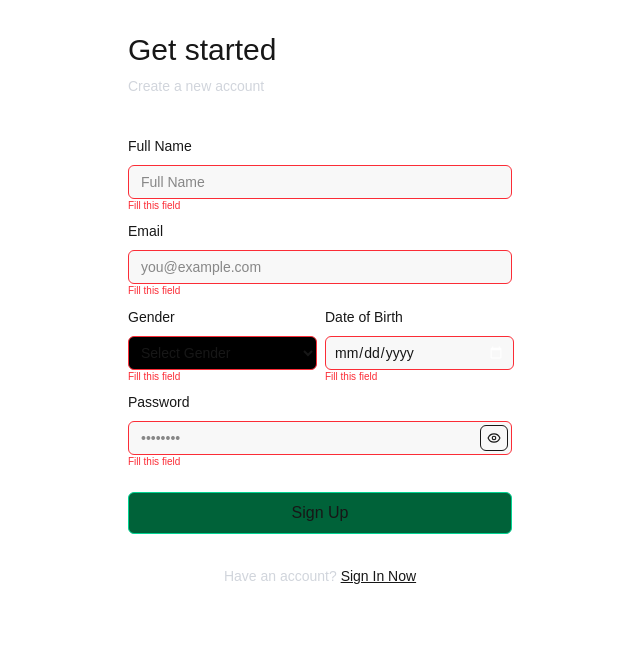
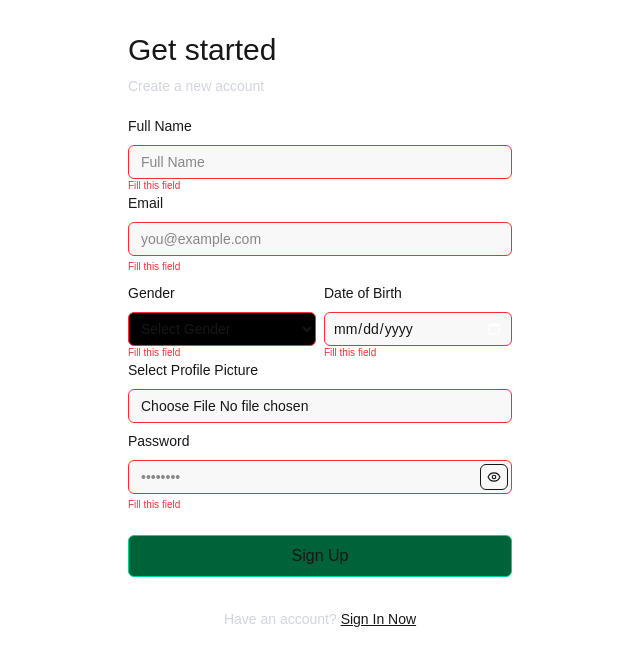
Before and after one commit to TahaBinShafiq/Mini-Hackathon, a Next.js app: page /signup in a window 1280 px wide. Both pictures are taken after a click on the button "Sign Up". Shown: the top 666 px of the page, without its empty margins (320-960 px from the left). Built offline with nearby package versions, Linux system fonts and the light colour scheme.

Commit message:
add proper validations

```diff
--- a/package.json
+++ b/package.json
@@ -9,10 +9,14 @@
     "lint": "eslint"
   },
   "dependencies": {
+    "axios": "^1.13.2",
+    "cloudinary": "^2.8.0",
     "firebase": "^12.6.0",
     "next": "16.0.3",
+    "next-cloudinary": "^6.17.5",
     "react": "19.2.0",
-    "react-dom": "19.2.0"
+    "react-dom": "19.2.0",
+    "react-hot-toast": "^2.6.0"
   },
   "devDependencies": {
     "@tailwindcss/postcss": "^4",
--- a/src/app/layout.js
+++ b/src/app/layout.js
@@ -1,7 +1,6 @@
-"use client";
-
 import { Geist, Geist_Mono } from "next/font/google";
 import "./globals.css";
+import { Toaster } from "react-hot-toast";
 
 
 const geistSans = Geist({
@@ -20,6 +19,7 @@ export default function RootLayout({ children }) {
       <body
         className={`${geistSans.variable} ${geistMono.variable} antialiased`}
       >
+        <Toaster position="top-center"/>
           {children}
       </body>
     </html>
--- a/src/app/pages-partials/signUp-page/index.js
+++ b/src/app/pages-partials/signUp-page/index.js
@@ -7,6 +7,7 @@ import ShowEyeIcon from "../../../../public/svgs/showEyeIcon";
 import { app, auth, db } from "../../../../config";
 import { createUserWithEmailAndPassword } from "firebase/auth";
 import { doc, getDoc, setDoc } from "firebase/firestore";
+import toast from "react-hot-toast";
 export default function SignUpPage() {
     const [showPass, setShowPass] = useState(false)
     const [userData, setUserData] = useState({
@@ -14,15 +15,17 @@ export default function SignUpPage() {
         email: "",
         gender: "",
         dateOfBirth: "",
+        userProfile: "",
         password: "",
 
     })
     const [emptyInputs, setEmptyInputs] = useState(false)
+    const [file, setFile] = useState(null);
 
 
     const submitForm = () => {
 
-        if (!userData.fullName || !userData.email || !userData.password || !userData.gender || !userData.dateOfBirth) {
+        if (!userData.fullName || !userData.email || !userData.password || !userData.gender || !userData.dateOfBirth || !userData.userProfile) {
             setEmptyInputs(true);
             return;
         }
@@ -44,6 +47,7 @@ export default function SignUpPage() {
             })
             .catch((error) => {
                 const errorCode = error.code;
+                toast.error(errorCode)
                 const errorMessage = error.message;
                 // ..
             });
@@ -66,12 +70,14 @@ export default function SignUpPage() {
         setShowPass(!showPass)
     }
 
+    console.log(file)
+
 
     return (
         <>
 
             <div className="flex-1 flex flex-col justify-center w-[330px] sm:w-[384px] mx-auto">
-                <div className="mb-10">
+                <div className="mb-5">
                     <h1 className="mt-8 mb-2 lg:text-3xl">Get started</h1>
                     <h2 className="text-sm text-foreground-light text-gray-300">Create a new account</h2>
                 </div>
@@ -111,7 +117,7 @@ export default function SignUpPage() {
                                         </p>
                                     </div>
 
-                                    <div className="mt-2" style={{ opacity: 1, transform: "none" }} />
+
                                 </div>
                             </div>
                             <div name="email" className="relative text-sm flex flex-col gap-2">
@@ -144,9 +150,21 @@ export default function SignUpPage() {
                                             value={userData.email}
                                             onChange={(event) => setUserData({ ...userData, email: event.target.value })}
                                         />
-                                        <p className={`text-red-500 text-[10px] mt-0 transition-all duration-200 ${emptyInputs && !userData.fullName ? "opacity-100" : "opacity-0"
-                                            }`}>
-                                            Fill this field
+                                        <p
+                                            className={`text-[10px] mt-1 transition-all duration-200
+                                                   ${emptyInputs && !userData.email
+                                                    ? "text-red-500 opacity-100"
+                                                    : userData.email && !userData.email.includes("@")
+                                                        ? "text-yellow-400 opacity-100"
+                                                        : "opacity-0"
+                                                }
+                                                 `}
+                                        >
+                                            {emptyInputs && !userData.email
+                                                ? "Fill this field"
+                                                : userData.email && !userData.email.includes("@")
+                                                    ? "Enter a valid email (must contain @)"
+                                                    : ""}
                                         </p>
                                     </div>
                                     <div className="mt-2" style={{ opacity: 1, transform: "none" }} />
@@ -154,8 +172,8 @@ export default function SignUpPage() {
                             </div>
                         </div>
 
-                        <div className="flex gap-[8px]">
-                            <div name="email" className="relative text-sm flex flex-col gap-2">
+                        <div className="flex w-full justify-between gap-[8px]">
+                            <div name="email" className="relative text-sm flex w-full flex-col gap-2">
                                 <div
                                     className="transition-all duration-500 ease-in-out flex flex-row gap-2 justify-between"
                                 >
@@ -173,7 +191,7 @@ export default function SignUpPage() {
                                         <select
                                             id="gender"
                                             name="gender"
-                                            className={`w-[189px] cursor-pointer rounded-md border border-control bg-black text-sm leading-4 px-2 h-[34px]
+                                            className={`w-full cursor-pointer rounded-md border border-control bg-black text-sm leading-4 px-2 h-[34px]
                                                         placeholder:text-foreground-muted
                                                         focus-visible:outline-none focus-visible:ring-1
                                                         focus-visible:ring-background-control focus-visible:ring-offset-1 focus-visible:ring-offset-foreground-muted
@@ -197,11 +215,11 @@ export default function SignUpPage() {
                                         Fill this field
                                     </p>
 
-                                    <div className="mt-2" style={{ opacity: 1, transform: "none" }} />
+
                                 </div>
                             </div>
 
-                            <div name="email" className="relative text-sm flex flex-col gap-2">
+                            <div name="email" className="relative text-sm w-full flex flex-col gap-2">
                                 <div
                                     className="transition-all duration-500 ease-in-out flex flex-row gap-2 justify-between"
 
@@ -221,7 +239,7 @@ export default function SignUpPage() {
                                             type="date"
                                             id="date"
                                             name="date"
-                                            className={` w-[189px] cursor-pointer rounded-md border border-control read-only:border-button bg-foreground/[.026] file:border-0 file:bg-transparent file:text-sm file:font-medium placeholder:text-foreground-muted read-only:text-foreground-light focus-visible:outline-none focus-visible:ring-1 focus-visible:ring-background-control focus-visible:ring-offset-1 focus-visible:ring-offset-foreground-muted disabled:cursor-not-allowed disabled:text-foreground-muted aria-[] aria-[invalid=true]:bg-destructive-200 aria-[invalid=true]:border-destructive-400 aria-[invalid=true]:focus:border-destructive aria-[invalid=true]:focus-visible:border-destructive text-sm leading-4 px-2 py-0 w-[176px] h-[34px]
+                                            className={` w-full cursor-pointer rounded-md border border-control read-only:border-button bg-foreground/[.026] file:border-0 file:bg-transparent file:text-sm file:font-medium placeholder:text-foreground-muted read-only:text-foreground-light focus-visible:outline-none focus-visible:ring-1 focus-visible:ring-background-control focus-visible:ring-offset-1 focus-visible:ring-offset-foreground-muted disabled:cursor-not-allowed disabled:text-foreground-muted aria-[] aria-[invalid=true]:bg-destructive-200 aria-[invalid=true]:border-destructive-400 aria-[invalid=true]:focus:border-destructive aria-[invalid=true]:focus-visible:border-destructive text-sm leading-4 px-2 py-0 w-[176px] h-[34px]
                                               ${emptyInputs && !userData.dateOfBirth ? "border-red-500 focus-visible:ring-red-500" : ""}`
                                             }
                                             value={userData.dateOfBirth}
@@ -233,13 +251,44 @@ export default function SignUpPage() {
                                         }`}>
                                         Fill this field
                                     </p>
-
-                                    <div className="mt-2" style={{ opacity: 1, transform: "none" }} />
                                 </div>
                             </div>
 
                         </div>
 
+                        <div name="email" className="relative text-sm flex flex-col gap-2">
+                            <div
+                                className="transition-all duration-500 ease-in-out flex flex-row gap-2 justify-between"
+
+                            >
+                                <label
+                                    className="text-sm text peer-disabled:cursor-not-allowed peer-disabled:opacity-70 transition-colors text-foreground flex gap-2 items-center break-all leading-normal"
+                                    htmlFor="profile"
+                                >
+                                    <span>Select Profile Picture</span>
+                                </label>
+                            </div>
+                            <div
+                                className="transition-all duration-500 ease-in-out order-1 col-span-12"
+                            >
+                                <div >
+                                    <input
+                                        type="file"
+                                        id="profile"
+                                        name="name"
+                                        accept="image/png, image/jpg, image/jpeg"
+                                        className={` cursor-pointer w-full rounded-md border border-control read-only:border-button bg-foreground/[.026] file:border-0 file:bg-transparent file:text-sm file:font-medium placeholder:text-foreground-muted read-only:text-foreground-light focus-visible:outline-none focus-visible:ring-1 focus-visible:ring-background-control focus-visible:ring-offset-1 focus-visible:ring-offset-foreground-muted disabled:cursor-not-allowed disabled:text-foreground-muted aria-[] aria-[invalid=true]:bg-destructive-200 aria-[invalid=true]:border-destructive-400 aria-[invalid=true]:focus:border-destructive aria-[invalid=true]:focus-visible:border-destructive text-sm leading-4 px-3 py-1.5 h-[34px]
+                                              ${emptyInputs && !userData.fullName ? "border-red-500 focus-visible:ring-red-500" : ""}`
+                                        }
+                                    value={userData.userProfile}
+                                    onChange={(e) => setFile(e.target.files)}
+                                    />
+
+                                </div>
+
+                                <div className="mt-2" style={{ opacity: 1, transform: "none" }} />
+                            </div>
+                        </div>
 
 
                         <div className="relative">
@@ -277,9 +326,22 @@ export default function SignUpPage() {
                                                     value={userData.password}
                                                     onChange={(event) => setUserData({ ...userData, password: event.target.value })}
                                                 />
-                                                <p className={`text-red-500 text-[10px] mt-0 transition-all duration-200 ${emptyInputs && !userData.fullName ? "opacity-100" : "opacity-0"
-                                                    }`}>
-                                                    Fill this field
+                                                <p className={`text-[10px] mt-1 transition-all
+                                                          ${emptyInputs && !userData.password
+                                                        ? "text-red-500 opacity-100"
+                                                        : userData.password && userData.password.length < 9
+                                                            ? "text-yellow-400 opacity-100"
+                                                            : userData.password && userData.password.length >= 9
+                                                                ? "text-green-500 opacity-100"
+                                                                : "opacity-0"}
+                                                                   `}>
+                                                    {emptyInputs && !userData.password
+                                                        ? "Fill this field"
+                                                        : userData.password && userData.password.length < 9
+                                                            ? "Choose a strong password (9+ chars)"
+                                                            : userData.password && userData.password.length >= 9
+                                                                ? "Strong Password"
+                                                                : ""}
                                                 </p>
                                                 <button
 
```
Also changed, not shown: src/app/pages-partials/login-page/index.js (+16 -6 lines), 1 other file (tests, documents, lock files or other folders).
